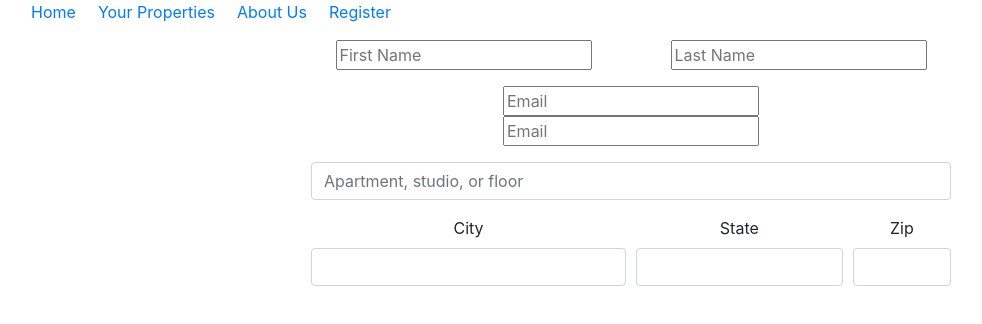
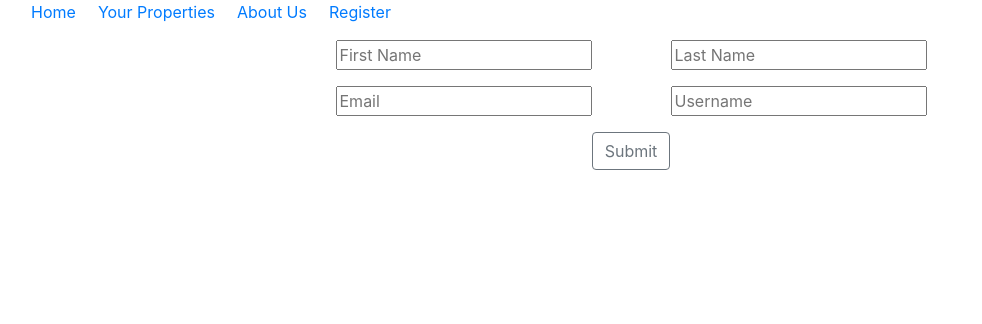
Before and after one commit to Build-Week-AirBnB-Optimal-Price/Front-end, a React (Create React App) app: page /register in a window 1280 px wide. Shown: the top 324 px of the page, without its empty margins (9-991 px from the left). Built offline with nearby package versions, Linux system fonts and the light colour scheme.

Commit message:
refactored styling to register form

```diff
--- a/src/components/Register.js
+++ b/src/components/Register.js
@@ -1,7 +1,7 @@
 import React, { useState, useEffect } from "react";
 import { withFormik, Form, Field } from "formik";
 import {
-    Container, Col, Row, Button, FormGroup, Label, Input
+    Col, Row, Button, FormGroup,
 } from 'reactstrap';
 import * as Yup from "yup";
 import axios from "axios";
@@ -21,41 +21,6 @@ const LoginForm = ({ values, errors, touched, status }) => {
     return (
         <div className="login-form">
             <Form>
-                {/* <Field
-                    type="text"
-                    name="first_name"
-                    placeholder="First Name"
-                />
-                {touched.first_name && errors.first_name && (
-                    <p className="errors">{errors.first_name}</p>
-                )}
-                <Field
-                    type="text"
-                    name="last_name"
-                    placeholder="Last Name"
-                />
-                {touched.last_name && errors.last_name && (
-                    <p className="errors">{errors.last_name}</p>
-                )}
-                <Field
-                    type="email"
-                    name="email"
-                    placeholder="Email"
-                />
-                {touched.email && errors.email && (
-                    <p className="errors">{errors.email}</p>
-                )}
-                <Field
-                    type="text"
-                    name="user_name"
-                    placeholder="Username"
-                />
-                {touched.username && errors.username && (
-                    <p className="errors">{errors.username}</p>
-                )}
-
-                <button type="submit">Submit</button> */}
-
                 <Row>
                     <Col md={6}>
                         <FormGroup>
@@ -64,7 +29,9 @@ const LoginForm = ({ values, errors, touched, status }) => {
                                 name="first_name"
                                 placeholder="First Name"
                             />
-
+                            {touched.first_name && errors.first_name && (
+                                <p className="errors">{errors.first_name}</p>
+                            )}
                         </FormGroup>
                     </Col>
                     <Col md={6}>
@@ -74,53 +41,45 @@ const LoginForm = ({ values, errors, touched, status }) => {
                                 name="last_name"
                                 placeholder="Last Name"
                             />
+                            {touched.last_name && errors.last_name && (
+                                <p className="errors">{errors.last_name}</p>
+                            )}
                         </FormGroup>
                     </Col>
                 </Row>
-
-                <Container>
-                    <Row>
-                        <Col>
+                <Row>
+                    <Col md={6}>
+                        <FormGroup>
                             <Field
-                                type="text"
+                                type="email"
                                 name="email"
                                 placeholder="Email"
                             />
-                        </Col>
-                    </Row>
-                </Container>
-
-                <FormGroup>
-                    <Field
-                        type="text"
-                        name="email"
-                        placeholder="Email"
-                    />
-                </FormGroup>
-                <FormGroup>
-                    <Input type="text" name="address2" id="exampleAddress2" placeholder="Apartment, studio, or floor" />
-                </FormGroup>
-                <Row form>
+                            {touched.email && errors.email && (
+                                <p className="errors">{errors.email}</p>
+                            )}
+                        </FormGroup>
+                    </Col>
                     <Col md={6}>
                         <FormGroup>
-                            <Label for="exampleCity">City</Label>
-                            <Input type="text" name="city" id="exampleCity" />
-                        </FormGroup>
-                    </Col>
-                    <Col md={4}>
-                        <FormGroup>
-                            <Label for="exampleState">State</Label>
-                            <Input type="text" name="state" id="exampleState" />
-                        </FormGroup>
-                    </Col>
-                    <Col md={2}>
-                        <FormGroup>
-                            <Label for="exampleZip">Zip</Label>
-                            <Input type="text" name="zip" id="exampleZip" />
+                            <Field
+                                type="text"
+                                name="username"
+                                placeholder="Username"
+                            />
+                            {touched.username && errors.username && (
+                                <p className="errors">{errors.username}</p>
+                            )}
                         </FormGroup>
                     </Col>
                 </Row>
-
+                <Row>
+                    <Col>
+                        <Button outline color="secondary">
+                            Submit
+                    </Button>
+                    </Col>
+                </Row>
             </Form>
         </div>
     )
```
